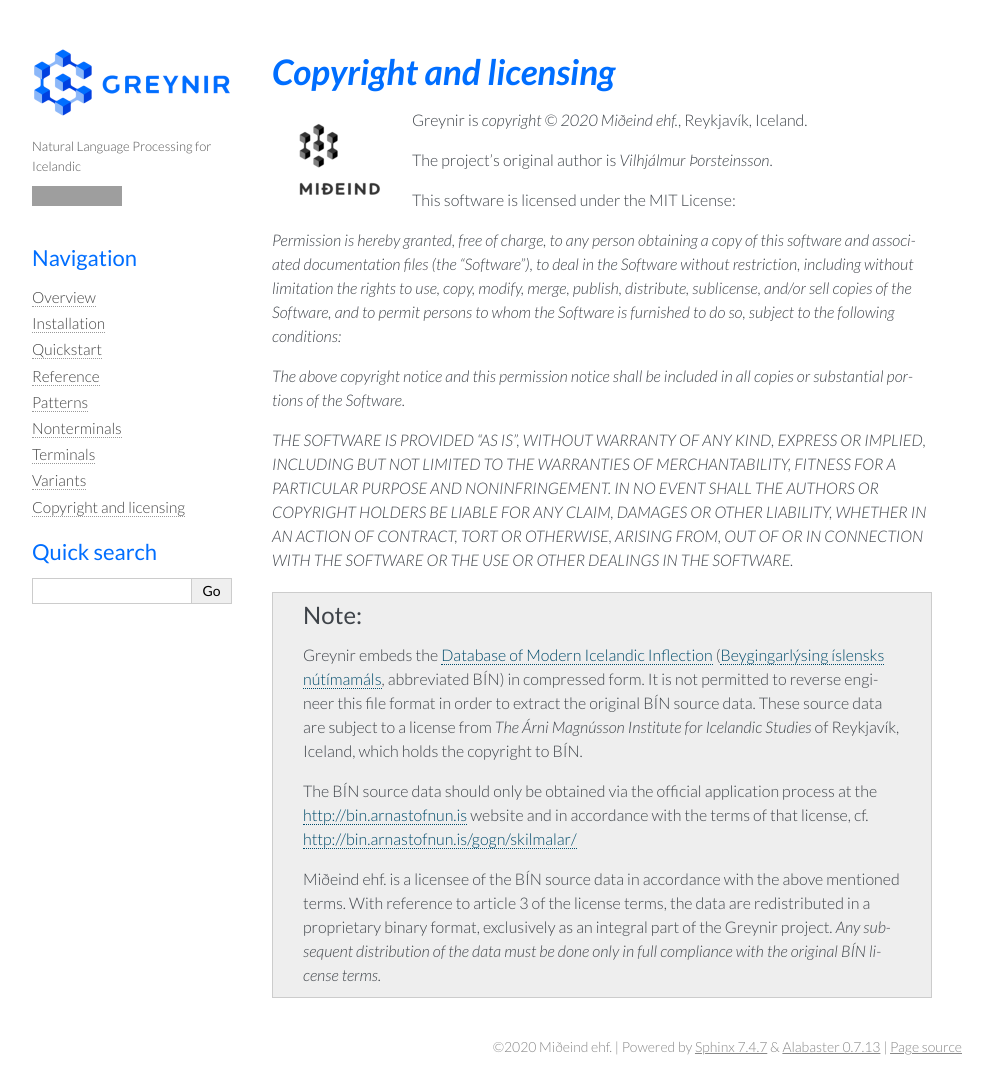
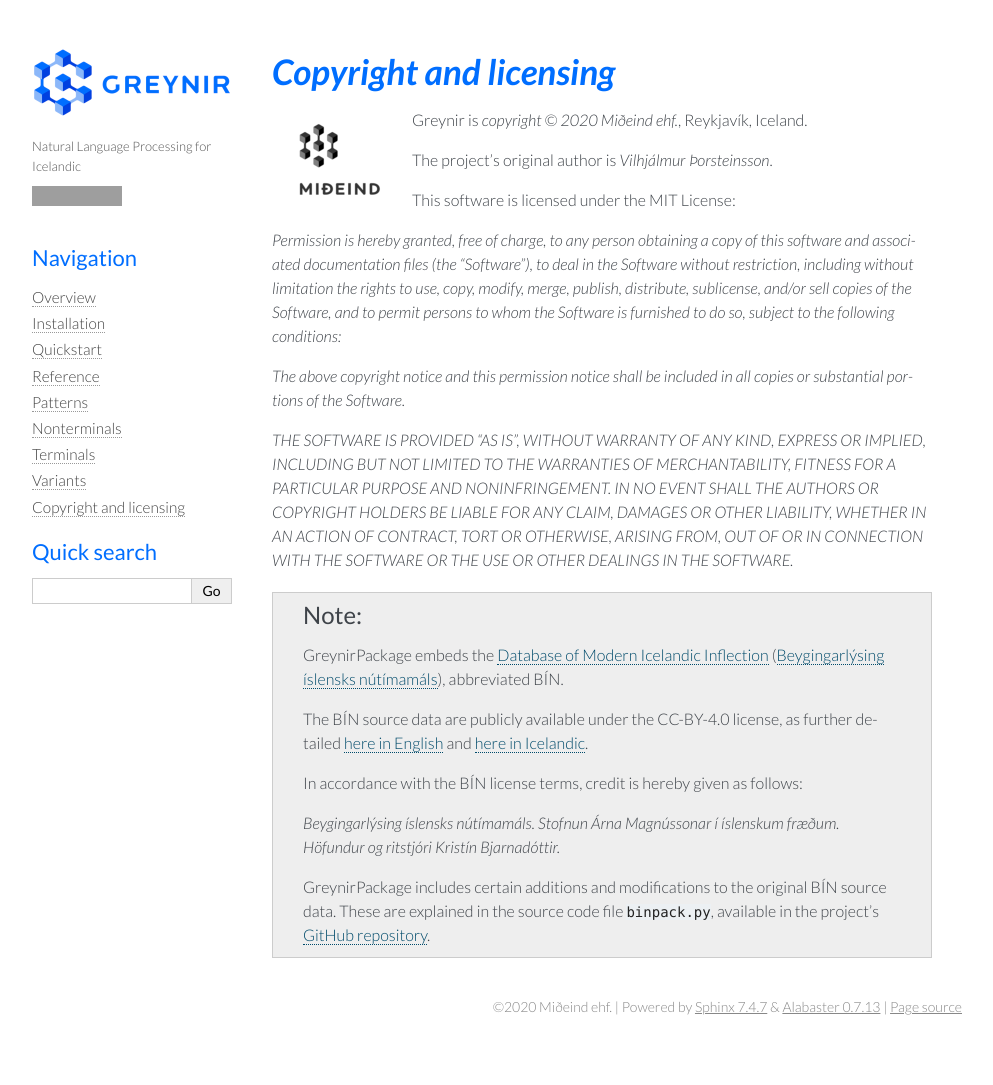
Before and after one commit to mideind/GreynirEngine, a Sphinx documentation site: the page built from doc/copyright.rst, in a window 1280 px wide and 1085 px high. Shown: the whole window, without its empty margins (148-1141 px from the left). Built offline with Sphinx 7.4.7, drawn with Linux system fonts in a browser that asks for light colours; grey boxes are pictures that could not be loaded.

Commit message:
Updated BÍN license information

```diff
--- a/doc/copyright.rst
+++ b/doc/copyright.rst
@@ -34,19 +34,17 @@
 
 .. note::
 
-    Greynir embeds the `Database of Modern Icelandic Inflection <http://bin.arnastofnun.is/DMII/>`_
-    (`Beygingarlýsing íslensks nútímamáls <http://bin.arnastofnun.is>`_, abbreviated BÍN)
-    in compressed form. It is not permitted to reverse engineer this file format
-    in order to extract the original BÍN source data. These source data
-    are subject to a license from *The Árni Magnússon Institute for Icelandic Studies*
-    of Reykjavík, Iceland, which holds the copyright to BÍN.
+    GreynirPackage embeds the `Database of Modern Icelandic Inflection <https://bin.arnastofnun.is>`_
+    (`Beygingarlýsing íslensks nútímamáls <https://bin.arnastofnun.is>`_), abbreviated BÍN.
 
-    The BÍN source data should only be obtained via the official application
-    process at the http://bin.arnastofnun.is website and in accordance with the terms
-    of that license, cf. http://bin.arnastofnun.is/gogn/skilmalar/
+    The BÍN source data are publicly available under the CC-BY-4.0 license, as further
+    detailed `here in English <https://bin.arnastofnun.is/DMII/LTdata/conditions/>`_
+    and `here in Icelandic <https://bin.arnastofnun.is/gogn/mimisbrunnur/>`_.
 
-    Miðeind ehf. is a licensee of the BÍN source data in accordance with the above
-    mentioned terms. With reference to article 3 of the license terms, the data
-    are redistributed in a proprietary binary format, exclusively as an integral
-    part of the Greynir project. *Any subsequent distribution of the data must be
-    done only in full compliance with the original BÍN license terms.*
+    In accordance with the BÍN license terms, credit is hereby given as follows:
+
+    *Beygingarlýsing íslensks nútímamáls. Stofnun Árna Magnússonar í íslenskum fræðum. Höfundur og ritstjóri Kristín Bjarnadóttir.*
+
+    GreynirPackage includes certain additions and modifications to the original BÍN
+    source data. These are explained in the source code file ``binpack.py``,
+    available in the project's `GitHub repository <https://github.com/mideind/GreynirPackage>`_.
--- a/doc/index.rst
+++ b/doc/index.rst
@@ -50,8 +50,8 @@
 
 **No database to set up, no further data to download.**
 The entire `Database of Modern Icelandic
-Inflection <http://bin.arnastofnun.is/DMII/>`_
-(`Beygingarlýsing íslensks nútímamáls <http://bin.arnastofnun.is>`_),
+Inflection <https://bin.arnastofnun.is/DMII/>`_
+(`Beygingarlýsing íslensks nútímamáls <https://bin.arnastofnun.is>`_),
 with over 6 million entries, is embedded within Greynir in compressed form.
 By looking up word forms in this database and applying context-free
 grammar rules (productions) and scoring heuristics, Greynir is able to
```
Also changed, not shown: README.rst (+17 -0 lines), 4 other files.
